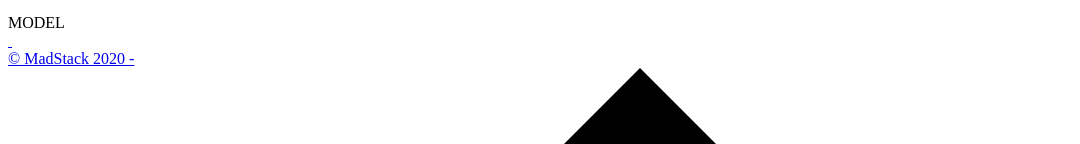
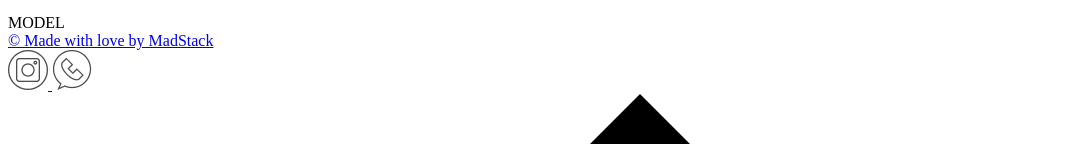
Before and after one commit to Kapibarra/AnnaModel, a website: page src/index.html in a window 1280 px wide. Shown: the part 346-490 px from the top of the page, without its empty margins (0-1080 px from the left). Drawn offline with Linux system fonts and the light colour scheme; files whose address does not match are found by name.

Commit message:
index finish

```diff
--- a/src/index.html
+++ b/src/index.html
@@ -88,16 +88,18 @@
         </main>
         <div class="bottom-line"></div>
         <!-- MAIN ENDS -->
-        <div class="footer">
+        <footer class="footer">
+            <div class="copyright"><a href="https://madstack.ru" target="_blank" rel="noopener">&#169 Made with love by MadStack</a></div>
+            <div class="year"><span id="year" class="year"></span></div>
             <div class="footer__socialnetwork">
-                <a href="https://www.instagram.com/annfish/" target="_blank" aria-label="instagram" rel="noopener"><img class="footer__social-logo" src="src/img/sidebarinsta.png" alt="">
+                <a href="https://www.instagram.com/annfish/" target="_blank" aria-label="instagram" rel="noopener"><img class="footer__social-logo" src="src/img/instagramicon.png" alt="">
                     </img>
                 </a>
-                <a href="https://wa.me/+79652915214" target="_blank" aria-label="whatapp" rel="noopener"><img class="footer__social-logo" src="src/img/sidebarwa.png" alt=""></img>
+                <a href="https://wa.me/+79652915214" target="_blank" aria-label="whatapp" rel="noopener"><img class="footer__social-logo" src="src/img/waicon.png" alt=""></img>
                 </a>
             </div>
-            <div class="copyright"><a href="https://madstack.ru" target="_blank" rel="noopener">&#169 MadStack 2020 - <span id="year"></span></a></div>
-        </div>
+
+        </footer>
         <a class="top-link hide" href="" id="js-top">
             <svg xmlns="http://www.w3.org/2000/svg" viewBox="0 0 12 6">
                 <path d="M12 6H0l6-6z" />
--- a/src/scss/footer.scss
+++ b/src/scss/footer.scss
@@ -1,16 +1,27 @@
+.footer {
+    width: 100%;
+    max-width: 1400px;
+    padding-top: 80px;
+    padding-bottom: 20px;
+    margin: 0 auto;
+    display: flex;
+    flex-direction: row;
+    flex-wrap: wrap;
+    justify-content: space-between;
+}
+
 .copyright {
-    font-family: 'Julius Sans One', sans-serif;
-    // font-family: 'Six Caps', sans-serif;
+    font-family: 'AvenirLTStd-Book', Helvetica, sans-serif;
     color: $black;
     font-size: 12px;
-    letter-spacing: 3px;
-    padding-top: 60px;
-    padding-bottom: 40px;
     opacity: 0.7;
-    width: 100%;
-    max-width: 1400px;
-    margin: 0 auto;
-    text-align: center;
+    display: flex;
+    align-items: center;
+}
+
+.year {
+    display: flex;
+    align-items: center;
 }
 
 .footer__logo {
@@ -32,7 +43,6 @@
 .footer__socialnetwork {
     width: 100%;
     max-width: 100px;
-    margin: 0 auto;
     display: flex;
     justify-content: space-between;
 }
```
Also changed, not shown: src/scss/index.scss (+0 -10 lines), src/img/instagramicon.png (added), src/img/waicon.png (added).
